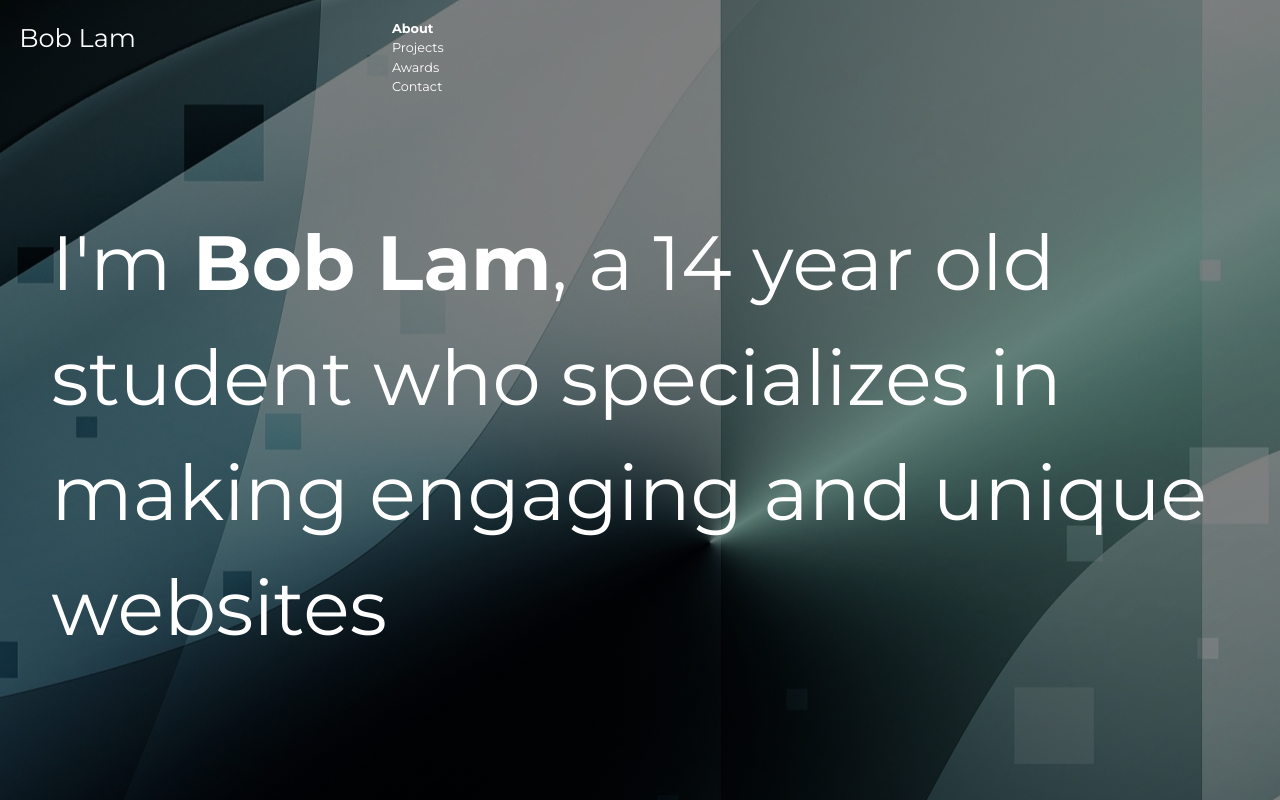
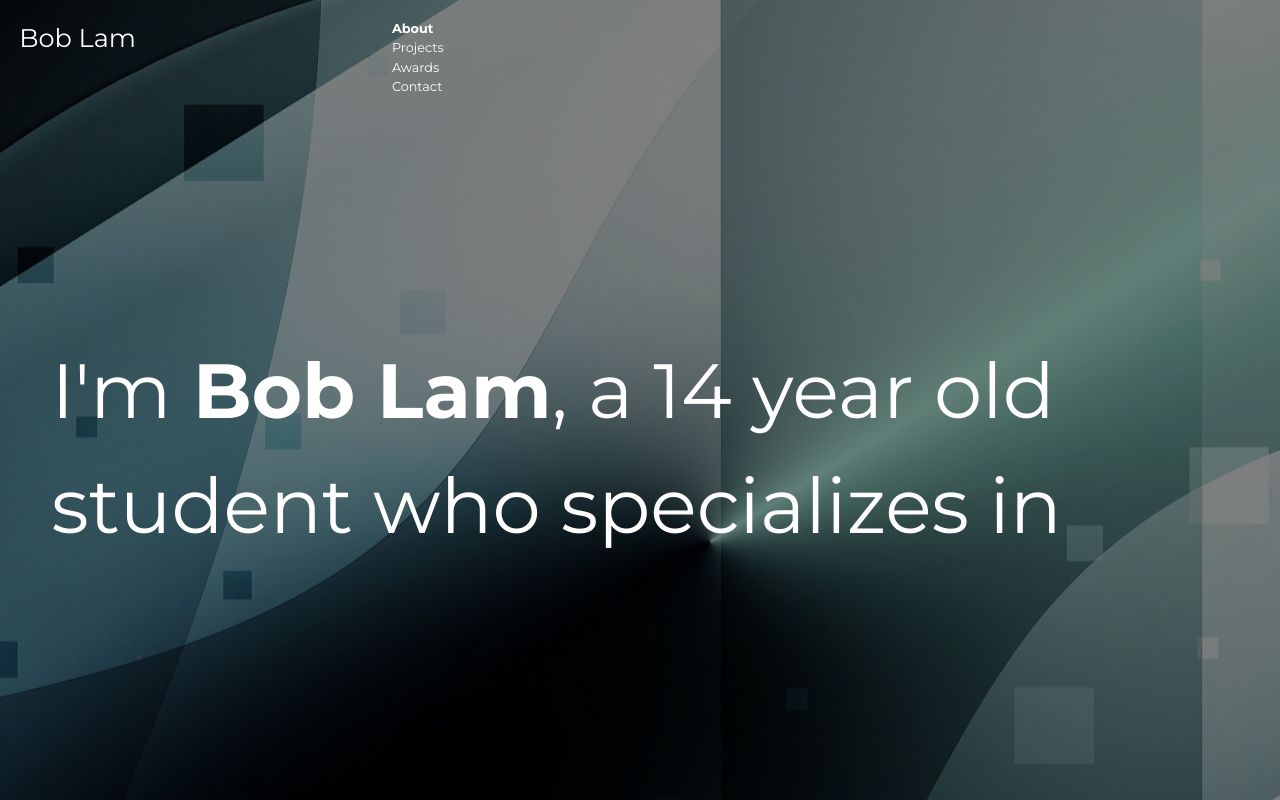
Before and after one commit to boblamceo/portfolio, a Next.js app: page /about in a window 1280 px wide. Built offline with nearby package versions, Linux system fonts and the light colour scheme.

Commit message:
made the animation

```diff
--- a/app/about/page.js
+++ b/app/about/page.js
@@ -1,6 +1,9 @@
+"use client";
+
 import React, { useEffect, useState } from "react";
 import Header from "../header";
 import { Montserrat, Open_Sans } from "next/font/google";
+import { motion } from "framer-motion";
 
 const montserrat = Montserrat({
     subsets: ["latin"],
@@ -16,34 +19,52 @@ const About = () => {
     const [product, setProduct] = useState(0);
     const productList = [
         "robots",
+        "violin",
         "websites",
         "apps",
         "AI",
-        "machine learning",
-        "games",
+        "video games",
+        "swimming",
     ];
     useEffect(() => {
-        setInterval(() => {
+        setTimeout(() => {
             setProduct((product + 1) % productList.length);
-        }, 3000);
-    }, []);
+            console.log((product + 1) % productList.length);
+        }, 6000);
+    }, [product]);
+    const date1 = new Date("6/9/2010");
+    const date2 = new Date();
+    const diffTime = Math.abs(date2 - date1);
+    const diffYear = Math.floor(diffTime / (1000 * 60 * 60 * 24 * 365));
     return (
         <div className="bg-slate-800 w-screen h-screen overflow-x-hidden flex whitespace-nowrap scrollbar-hide">
-            <div className="about-bg w-screen h-[120%] brightness-100 backdrop-brightness-0">
+            <div className="about-bg w-screen h-[calc(100%+13vw)] brightness-100 backdrop-brightness-0">
                 <Header />
                 <div
-                    className={`text-white ${montserrat.className} text-[6vw] break-words w-screen  whitespace-normal pl-[4vw] pr-[5vw] mt-[7vw]`}
+                    className={`text-white ${montserrat.className} text-[6vw] break-words w-screen  whitespace-normal pl-[4vw] pr-[5vw] mt-[17vw]`}
                 >
                     I'm<span className="font-bold">&nbsp;Bob Lam</span>
-                    {`, a 14 year old
-                    student who specializes in
-                    making engaging and unique`}
+                    {`, a ${diffYear} year old
+                    student who specializes in `}
                 </div>
-                <h1
-                    className={`text-white ${montserrat.className} text-[6vw] pl-[4vw] pr-[5vw]`}
-                >
-                    {productList[product]}
-                </h1>
+                <div className="w-screen h-[7.5vw] pl-[4vw] pr-[5vw] overflow-hidden">
+                    <motion.h1
+                        className={`text-white ${montserrat.className} text-[6vw]`}
+                        animate={{
+                            y: [0, "60%"],
+                            opacity: [0.7, 0],
+                        }}
+                        transition={{
+                            duration: 3,
+                            ease: "easeInOut",
+                            repeat: Infinity,
+                            repeatType: "mirror",
+                            delay: 3,
+                        }}
+                    >
+                        {productList[product]}
+                    </motion.h1>
+                </div>
             </div>
         </div>
     );
```
